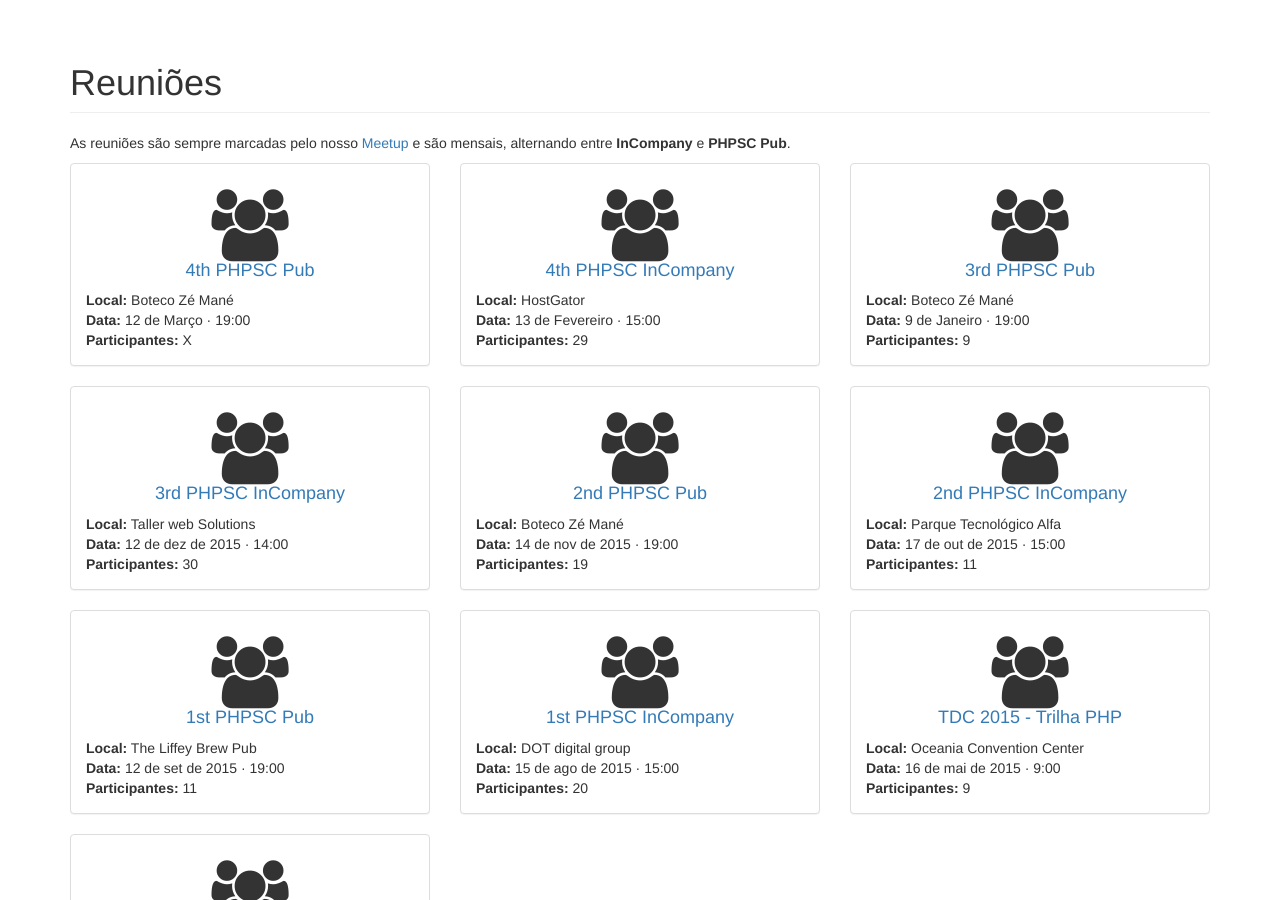
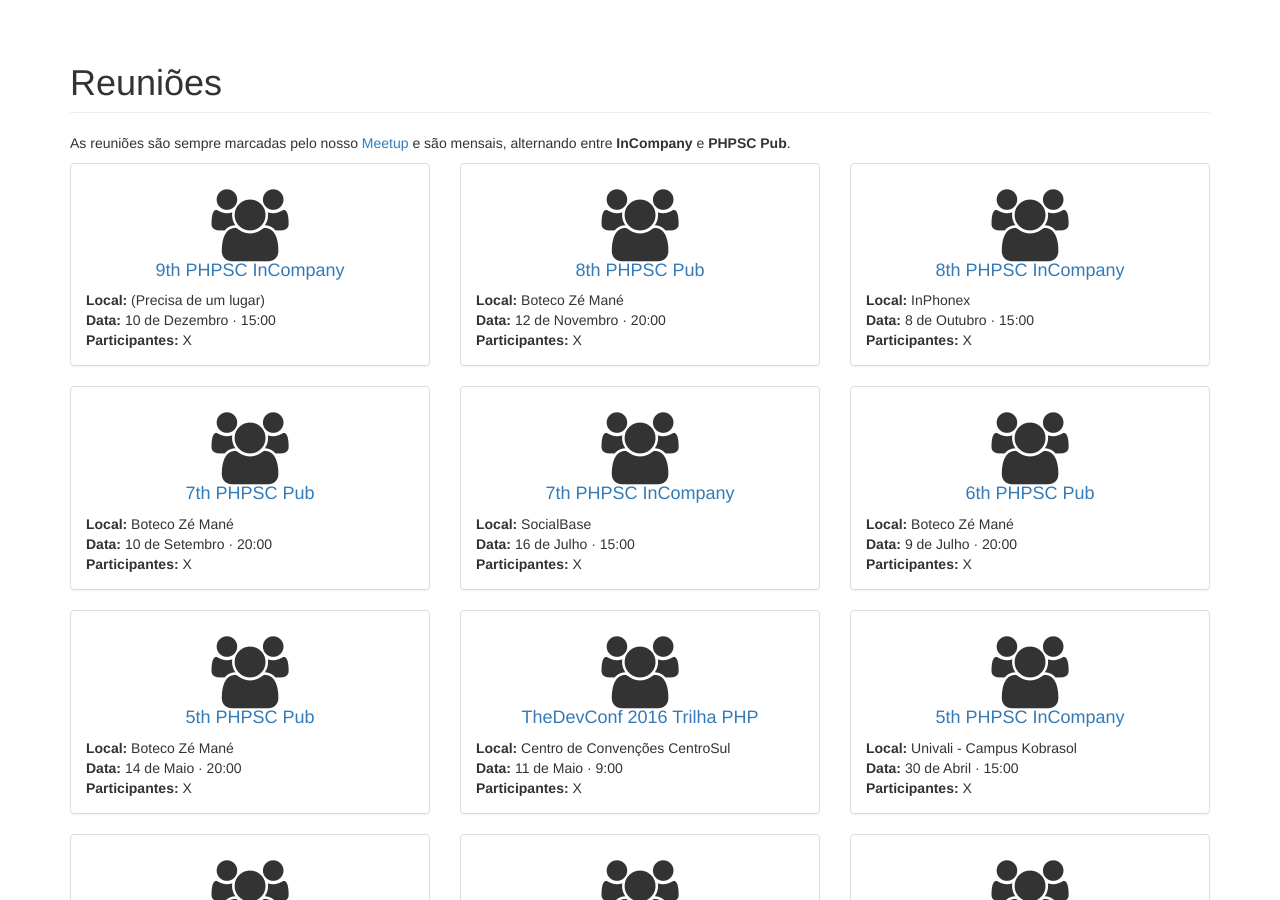
Before and after one commit to PHPSC/phpsc.github.io, a Jekyll site: the page built from reunioes.md, in a window 1280 px wide and 900 px high, scrolled down 1025 px. Built offline with Jekyll 4.4.1, drawn with Linux system fonts in a browser that asks for light colours; nearby versions of some CDN libraries; comment, search, counter and statistics services are not loaded; a style sheet for code colours, icons or effects is not loaded.

Commit message:
Atualizando os meetups

```diff
--- a/_data/meetups.yml
+++ b/_data/meetups.yml
@@ -67,3 +67,66 @@
   local: Boteco Zé Mané
   publico: X
   url: http://www.meetup.com/pt-BR/PHPSC-Floripa/events/228866401/
+
+- name: 5th_incompany
+  titulo: 5th PHPSC InCompany
+  data: 30 de Abril · 15:00
+  local: Univali - Campus Kobrasol
+  publico: X
+  url: https://www.meetup.com/pt-BR/PHPSC-Floripa/events/229612114/
+
+- name: tdc_2016
+  titulo: TheDevConf 2016 Trilha PHP
+  data: 11 de Maio · 9:00
+  local: Centro de Convenções CentroSul
+  publico: X
+  url: https://www.meetup.com/pt-BR/PHPSC-Floripa/events/230906387/
+
+- name: 5th_phpub
+  titulo: 5th PHPSC Pub
+  data: 14 de Maio · 20:00
+  local: Boteco Zé Mané
+  publico: X
+  url: https://www.meetup.com/pt-BR/PHPSC-Floripa/events/230177676/
+
+- name: 6th_phpub
+  titulo: 6th PHPSC Pub
+  data: 9 de Julho · 20:00
+  local: Boteco Zé Mané
+  publico: X
+  url: https://www.meetup.com/pt-BR/PHPSC-Floripa/events/230177694/
+
+- name: 7th_incompany
+  titulo: 7th PHPSC InCompany
+  data: 16 de Julho · 15:00
+  local: SocialBase
+  publico: X
+  url: https://www.meetup.com/pt-BR/PHPSC-Floripa/events/230176688/
+
+- name: 7th_phpub
+  titulo: 7th PHPSC Pub
+  data: 10 de Setembro · 20:00
+  local: Boteco Zé Mané
+  publico: X
+  url: https://www.meetup.com/pt-BR/PHPSC-Floripa/events/230177722/
+
+- name: 8th_incompany
+  titulo: 8th PHPSC InCompany
+  data: 8 de Outubro · 15:00
+  local: InPhonex
+  publico: X
+  url: https://www.meetup.com/pt-BR/PHPSC-Floripa/events/230176720/
+
+- name: 8th_phpub
+  titulo: 8th PHPSC Pub
+  data: 12 de Novembro · 20:00
+  local: Boteco Zé Mané
+  publico: X
+  url: https://www.meetup.com/pt-BR/PHPSC-Floripa/events/230177739/
+
+- name: 9th_incompany
+  titulo: 9th PHPSC InCompany
+  data: 10 de Dezembro · 15:00
+  local: (Precisa de um lugar)
+  publico: X
+  url: https://www.meetup.com/pt-BR/PHPSC-Floripa/events/230176781/
```
